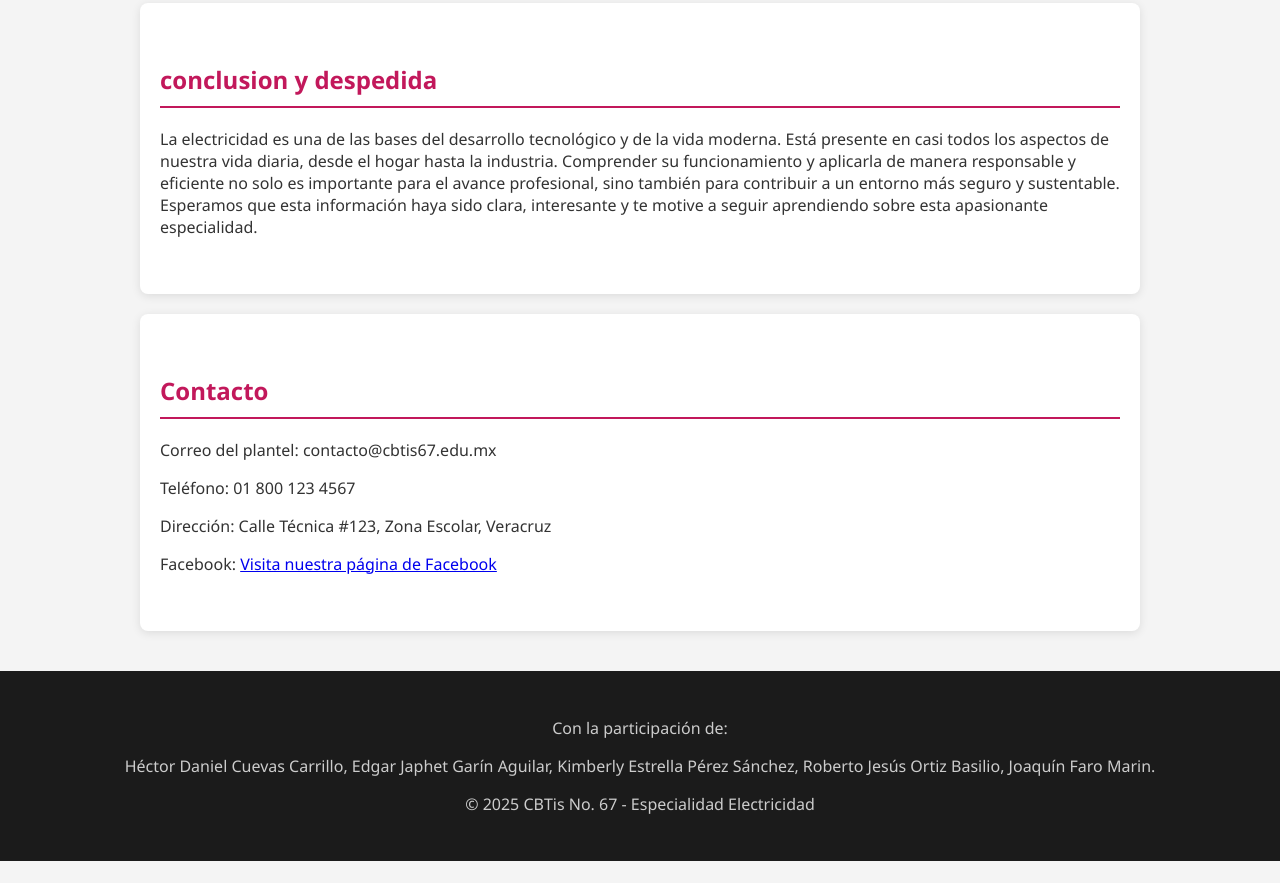
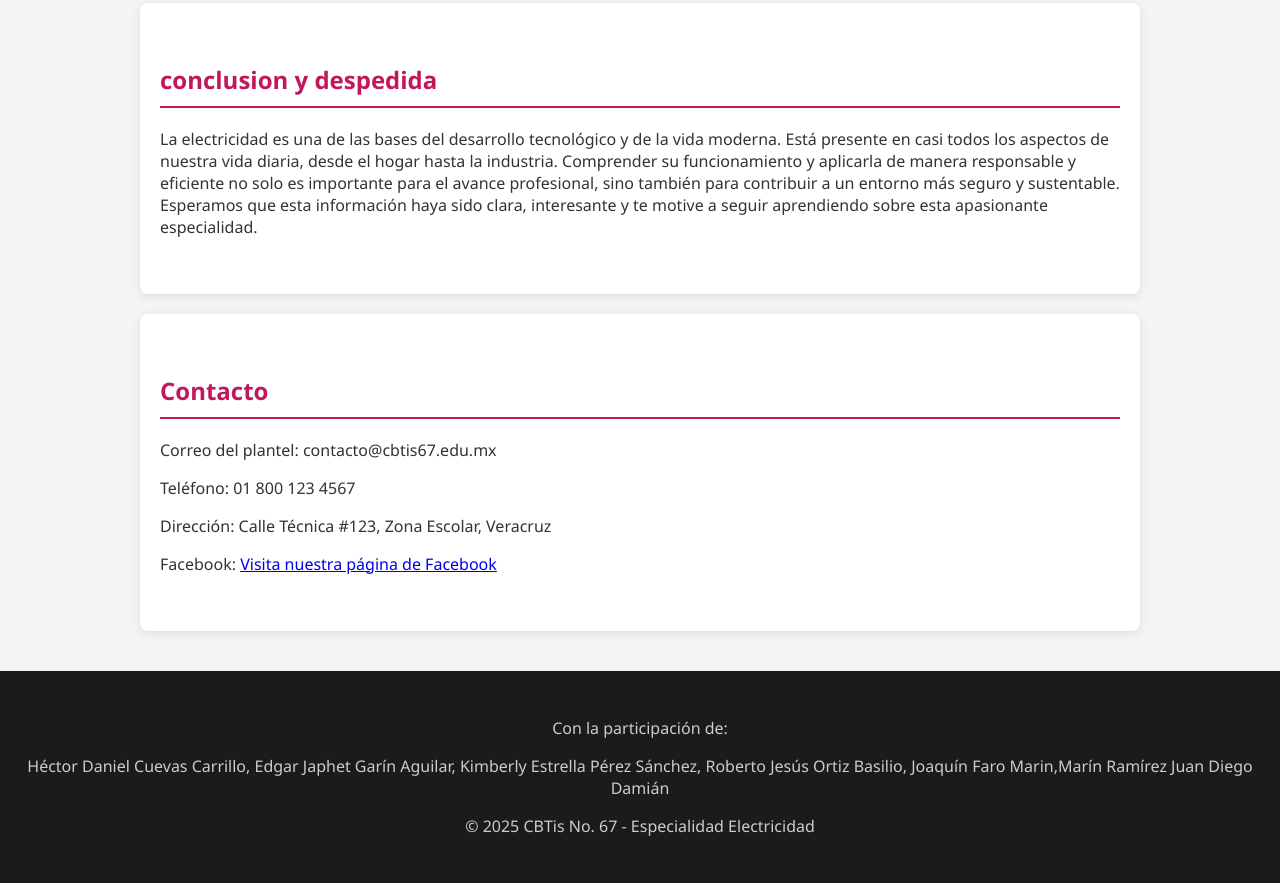
Before and after one commit to diex12/elctricida67, a plain HTML site: page index.html in a window 1280 px wide. Shown: the part 3662-4545 px from the top of the page. Before the commit the page ends 4523 px from the top, so only its background shows below. Drawn offline with Linux system fonts and the light colour scheme.

Commit message:
Update index.html

```diff
--- a/index.html
+++ b/index.html
@@ -269,7 +269,7 @@
 
 <footer>
   <p>Con la participación de:</p>
-  <p>Héctor Daniel Cuevas Carrillo, Edgar Japhet Garín Aguilar, Kimberly Estrella Pérez Sánchez, Roberto Jesús Ortiz Basilio, Joaquín Faro Marin.</p>
+  <p>Héctor Daniel Cuevas Carrillo, Edgar Japhet Garín Aguilar, Kimberly Estrella Pérez Sánchez, Roberto Jesús Ortiz Basilio, Joaquín Faro Marin,Marín Ramírez Juan Diego Damián</p>
   <p>&copy; 2025 CBTis No. 67 - Especialidad Electricidad</p>
 </footer>
 
```
